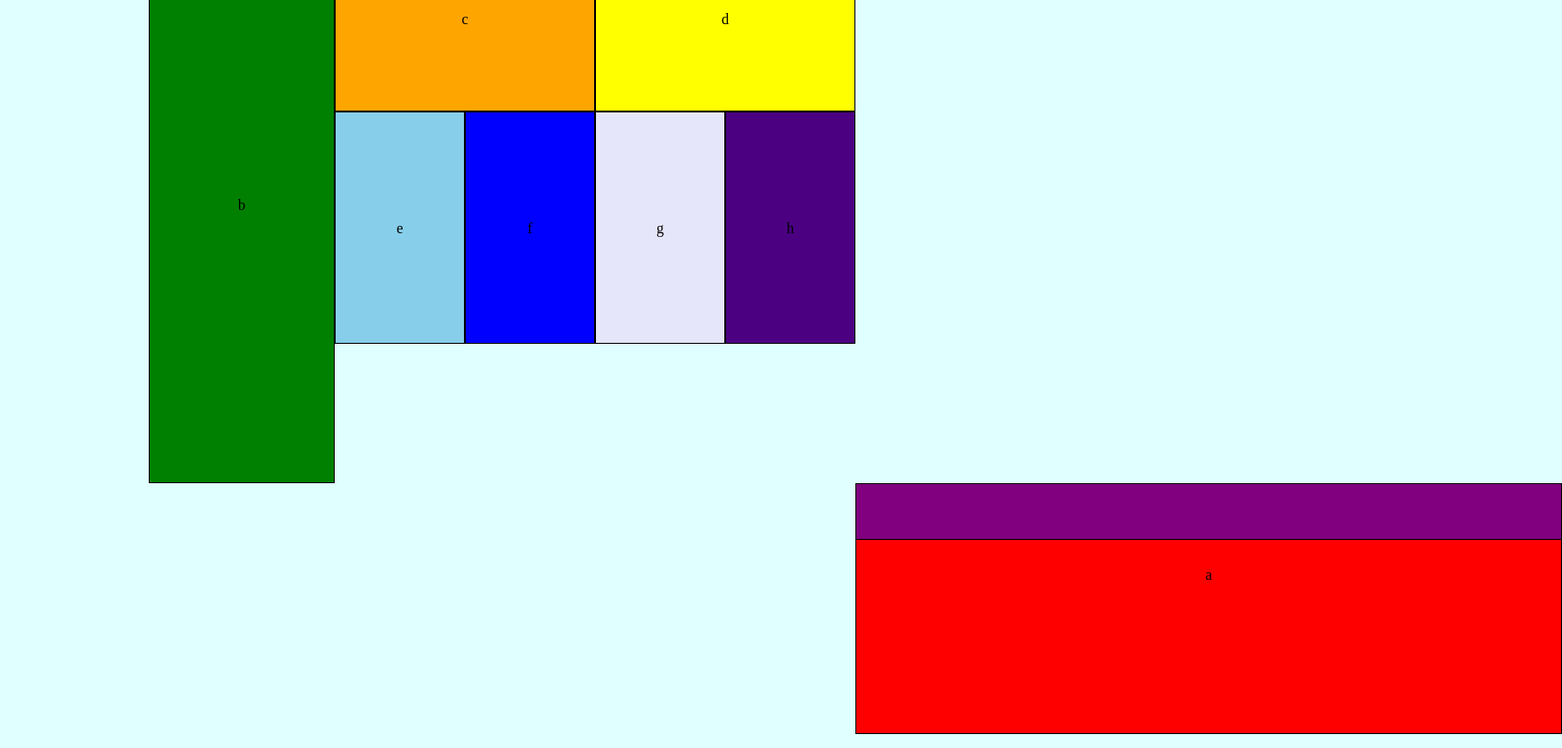
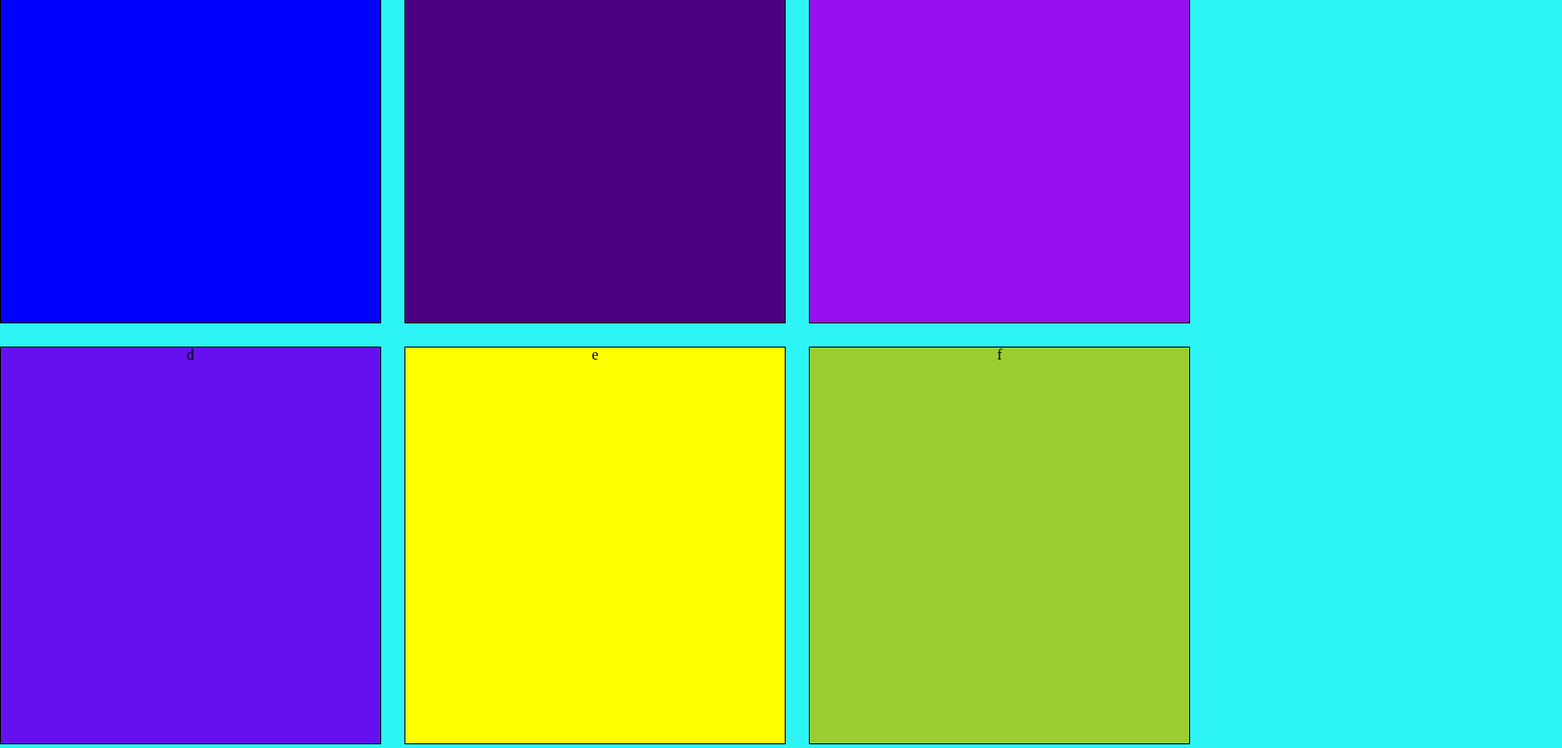
Before and after one commit to cnickels21/lab-01, a plain HTML site: page index.html in a window 1280 px wide. Shown: the part 80-885 px from the top of the page at 93% size, 1680 px wide, since content can reach past the window. Drawn offline with Linux system fonts and the light colour scheme.

Commit message:
flexy flex box

```diff
--- a/css/base.css
+++ b/css/base.css
@@ -3,36 +3,11 @@
 }
 
 body {
-    width: 480px;
     margin: 0 auto;
-    background-color: lightcyan;
+    background-color: rgb(45, 245, 245);
 }
 
 header, aside, section, article, footer {
     text-align: center;
     border: solid 1px black;
 }
-
-@media (min-width: 768px) {
-
-    body {
-        width: 960px;
-        display: grid;
-        grid-template-columns: auto;
-        grid-template-rows: auto;
-        grid-template-areas:
-            "header"
-            "sidebar main main"
-            "sidebar article article article article"
-            "sidebar footer"
-    }
-
-    header {
-        width: 100%;
-    }
-
-    main {
-
-    }
-
-}
--- a/css/layout.css
+++ b/css/layout.css
@@ -1,36 +1,34 @@
 header {
-    height: 75px;
-    line-height: 75px;
+    /* height: 75px; */
+    /* line-height: 75px; */
     margin-top: 60px;
     background-color: purple;
 }
 
 aside {
-    height: 150px;
-    line-height: 150px;
+    /* height: 150px; */
+    /* line-height: 150px; */
     background-color: indigo;
 }
 
 section {
-    height: 125px;
-    line-height: 125px;
+    /* height: 125px;
+    line-height: 125px; */
 }
 
-article {
+/* article {
     height: 250px;
     line-height: 250px;
     width: 50%;
-    display: inline-block;
-}
+} */
 
 footer {
-    height: 80px;
-    line-height: 80px;
-    margin-bottom: 60px;
+    /* height: 80px;
+    line-height: 80px; */
     background-color: red;
 }
-
-@media (min-width: 768px) {
+/*
+@media (max-width: 768px) {
 
     header {
         height: 100%;
@@ -42,7 +40,6 @@ footer {
         width: 200px;
         height: 600px;
         line-height: 600px;
-        float: left;
         background-color: green;
     }
 
@@ -50,24 +47,19 @@ footer {
         width: 380px;
         height: 200px;
         line-height: 200px;
-        /* float: left; */
-        flex-grow: 1;
     }
 
     article {
         width: 190px;
         height: 250px;
         line-height: 250px;
-        flex-grow: 1;
-        /* float: left; */
     }
 
     footer {
         width: 760px;
         height: 150px;
         line-height: 150px;
-        /* float: left; */
         background-color: purple;
     }
 
-}
+} */
--- a/css/modules.css
+++ b/css/modules.css
@@ -1,6 +1,3 @@
-/* .left-float {
-    float: left;
-} */
 
 section:first-of-type {
     background-color: blue;
@@ -26,55 +23,19 @@ section:last-of-type {
     background-color: tomato;
 }
 
-@media (min-width: 768px) {
+.purps { background-color: #9610f0}
 
-    section:first-of-type {
-        background-color: orange;
-    }
+.purps2 { background-color: #6610f0}
 
-    section:last-of-type {
-        background-color: yellow;
-    }
+.container {
+    display: flex;
+    flex-wrap: wrap;
+    justify-content: space-between;
+  }
 
-    #indigo {
-        background-color: indigo;
-    }
-
-    #blue {
-        background-color: blue;
-    }
-
-    #skyblue {
-        background-color: skyblue;
-    }
-
-    #lavender {
-        background-color: lavender;
-    }
-
-    .flex-row {
-        display: flex;
-        flex-direction: row;
-    }
-
-    .header {
-        grid-area: header;
-    }
-
-    .footer {
-        grid-area: footer;
-    }
-
-    .sidebar {
-        grid-area: sidebar;
-    }
-
-    .main {
-        grid-area: body;
-    }
-
-    .article {
-        grid-area: article
-    }
-
-}
+  .item {
+    width: 32%;
+    padding-bottom: 32%; /* Same as width, sets height */
+    margin-bottom: 2%; /* (100-32*3)/2 */
+    position: relative;
+  }
--- a/index.html
+++ b/index.html
@@ -14,31 +14,19 @@
 </head>
 
 <body>
-    <header class="header">
-        a
-    </header>
 
-    <main>
 
-        <aside class="sidebar">b</aside>
-
-        <div class="flex-row">
-            <section class="main">c</section>
-            <section class="main">d</section>
-        </div>
-
-        <div class="flex-row">
-            <article class="left-float yellow article" id="skyblue">e</article>
-            <article class="yellow-green article" id="blue">f</article>
-            <article class="left-float orange article" id="lavender">g</article>
-            <article class="tomato article" id="indigo">h</article>
-        </div>
-
+    <main class="container">
+            <section class="item">a</section>
+            <aside class="item">b</aside>
+            <section class="item purps">c</section>
+            <section class="item purps2">d</section>
+            <article class="yellow item" id="skyblue">e</article>
+            <article class="yellow-green item" id="blue">f</article>
+            <article class="orange item" id="lavender">g</article>
+            <article class="tomato item" id="indigo">h</article>
+            <section class="item">i</section>
     </main>
-
-    <footer class="footer">
-        i
-    </footer>
 
 </body>
 
```
